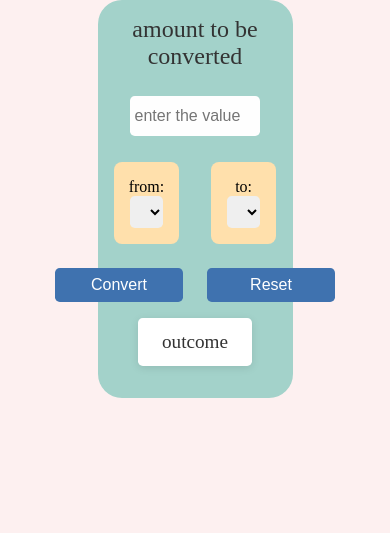
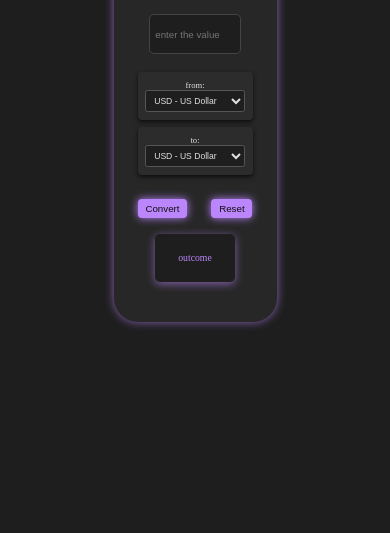
Before and after one commit to Ashwini-3186/currency_converter, a plain HTML site: page index.html in a window 390 px wide. Shown: the part 311-844 px from the top of the page. Drawn offline with Linux system fonts and the light colour scheme.

Commit message:
responsive

```diff
--- a/style.css
+++ b/style.css
@@ -4,39 +4,49 @@
     box-sizing: border-box;
 }
 
+body, html {
+    background-color: #121212;
+    color: #E0E0E0;
+    height: 100vh;
+    width: 100vw;
+}
+
 .container {
-    background-color: #fdf0f0;
+    background-color: #1E1E1E;
     width: 100vw;
     height: 100vh;
     display: flex;
     flex-direction: column;
     justify-content: center;
     align-items: center;
+    padding: 2rem;
 }
 
 h1 {
+    font-size: 6vmin;
+    margin: 4vmin;
+    color: #BB86FC;
     font-family: cursive;
     text-decoration: underline;
-    font-size: 3rem;
-    margin: 2rem;
-    color: #4B4453;
+    text-align: center;
 }
 
 .inputcontainer {
-    background-color: #A3D2CA;
+    background-color: #272727;
     width: 50%;
-    padding: 1rem;
+    padding: 1.5rem;
     border-radius: 1.5rem;
     display: flex;
     flex-direction: column;
     align-items: center;
+    box-shadow: 0 0 10px #BB86FCAA;
 }
 
 #para1 {
-    font-size: 1.5rem;
-    margin-bottom: 1rem;
+    font-size: 3vmin;
+    margin-bottom: 2vmin;
     text-align: center;
-    color: #333;
+    color: #CCCCCC;
 }
 
 #input {
@@ -45,37 +55,51 @@ h1 {
     margin: 10px 0;
     text-align: center;
     border-radius: 0.3rem;
-    border: none;
-    font-size: 1rem;
-    background-color: #fefefe;
-    color: #333;
+    border: 1px solid #444;
+    font-size: 2.5vmin;
+    background-color: #1E1E1E;
+    color: #E0E0E0;
+
 }
 
 .container2 {
     display: flex;
-    align-items: center;
+    flex-wrap: wrap;
     justify-content: center;
-    gap: 2rem;
-    margin-top: 1rem;
+    gap: 2vmin;
+    margin-top: 2vmin;
+    width: 100%;
 }
 
 .from, .to {
-    background-color: #FFE0AC;
-    width: 40%;
-    padding: 1rem;
-    border-radius: 0.5rem;
+    background-color: #2C2C2C;
+    width: 30vmin;
+    padding: 2vmin;
+    border-radius: 1vmin;
     border: none;
     display: flex;
     flex-direction: column;
     align-items: center;
+    box-shadow: 0 0.5vmin 1.2vmin rgba(0, 0, 0, 0.7);
+    font-size: 2.2vmin;
+    color: #E0E0E0;
+    text-align: center;
 }
 
 #fromcurrency, #tocurrency {
     width: 100%;
-    padding: 0.4rem;
-    border-radius: 0.3rem;
-    border: none;
-    font-size: 1rem;
+    padding: 1vmin;
+    border-radius: 0.6vmin;
+    border: 1px solid #555;
+    font-size: 2.2vmin;
+    background-color: #1E1E1E;
+    color: #E0E0E0;
+}
+
+#fromcurrency:focus, #tocurrency:focus {
+    outline: none;
+    border-color: #BB86FC;
+    box-shadow: 0 0 5px #BB86FC;
 }
 
 .container3 {
@@ -87,20 +111,20 @@ h1 {
 }
 
 #cnvtbtn, #rsbtn {
-    background-color: #3F72AF;
-    color: white;
-    width: 8rem;
-    padding: 0.5rem;
-    border-radius: 0.3rem;
+    background-color: #BB86FC;
+    color: #121212;
+    /* width: 20vmin; */
+    width: 50%;
+
+    padding: 1vmin 2vmin;
+    border-radius: 1vmin;
     border: none;
-    font-size: 1rem;
+    font-size: 2.5vmin;
     cursor: pointer;
-    transition: background-color 0.3s ease;
+    box-shadow: 0 0 8px #BB86FC;
 }
 
-#cnvtbtn:hover, #rsbtn:hover {
-    background-color: #2C5282;
-}
+
 
 .output {
     display: flex;
@@ -110,9 +134,9 @@ h1 {
     height: 3rem;
     margin: 1rem 0;
     border-radius: 0.3rem;
-    background-color: #ffffff;
-    color: #333;
-    font-size: 1.2rem;
+    background-color: #1E1E1E;
+    color: #BB86FC;
+    font-size: 2.5vmin;
     text-align: center;
-    box-shadow: 0px 2px 8px rgba(0, 0, 0, 0.1);
+    box-shadow: 0px 2px 8px rgba(187, 134, 252, 0.6);
 }
```
